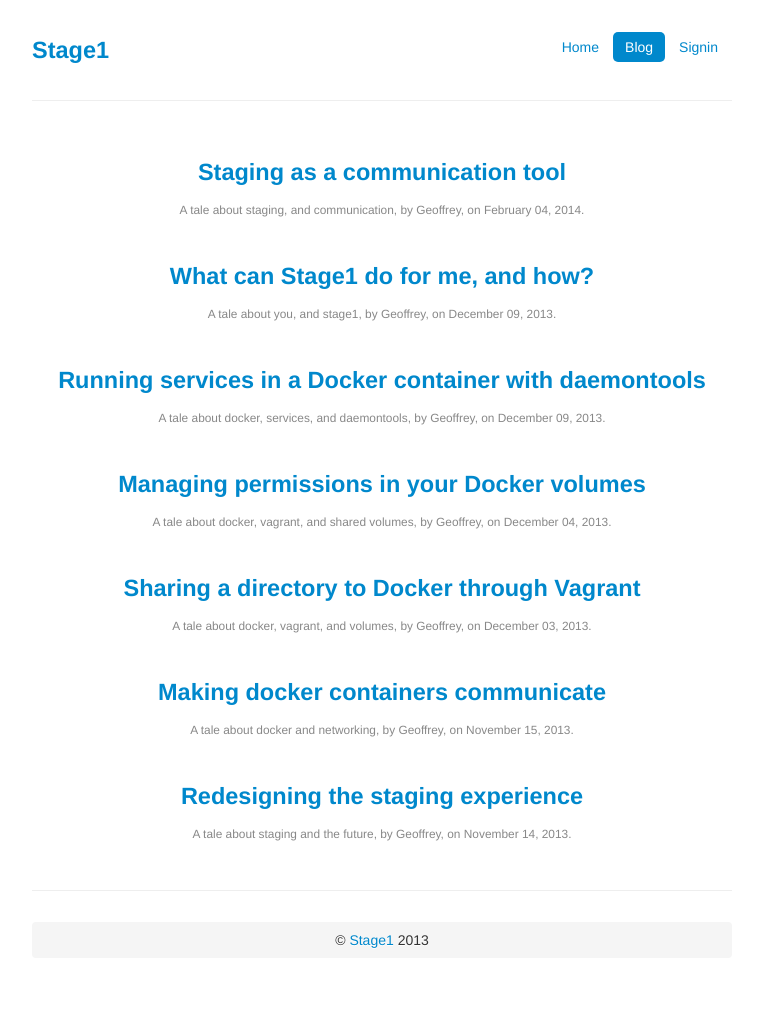
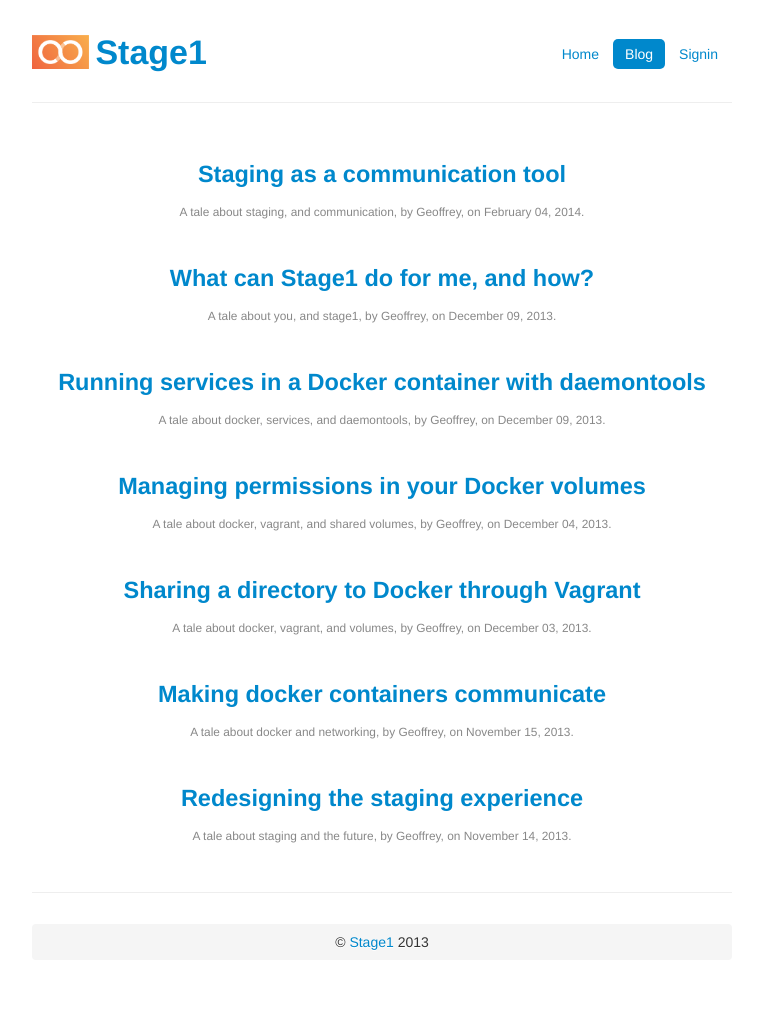
Before and after one commit to pborreli/blog-2, a Jekyll site: the page built from index.html, in a window 1280 px wide. Shown: the whole page, without its empty margins (258-1021 px from the left). Built offline with Jekyll 4.4.1, drawn with Linux system fonts in a browser that asks for light colours.

Commit message:
added logo

```diff
--- a/_includes/navigation.html
+++ b/_includes/navigation.html
@@ -4,7 +4,10 @@
         <li class="active"><a href="/blog/">Blog</a></li>
         <li><a href="/login/github">Signin</a></li>
     </ul>
-    <h3 class="muted"><a href="/">Stage1</a></h3>
+    <h3 class="muted"><a href="/">
+        <img src="/blog/images/logo.png" alt="Stage1" />
+        <span>Stage1</span>
+    </a></h3>
 </div>
 
 <hr />
--- a/assets/css/public.css
+++ b/assets/css/public.css
@@ -1,6 +1,23 @@
 body {
   padding-top: 20px;
   padding-bottom: 40px;
+}
+
+h3 img {
+  height: 34px;
+}
+
+h3 span {
+  vertical-align: middle;
+  font-size: 34px;
+}
+
+h3 a:hover {
+  text-decoration: none;
+}
+
+.masthead ul {
+  margin-top: 7px;
 }
 
 /* Custom container */
```
Also changed, not shown: images/logo-square.png (added), images/logo.png (added).
